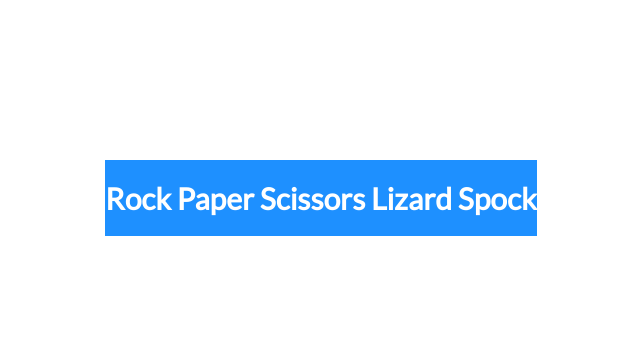
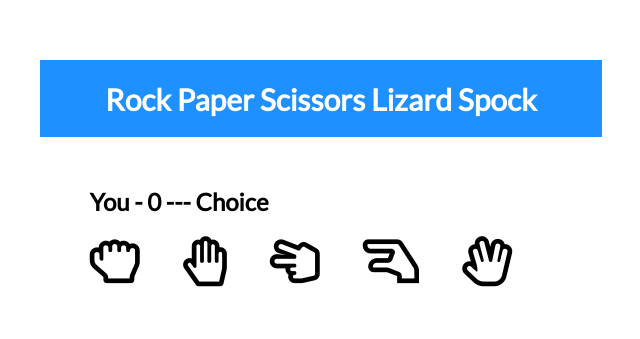
Before and after one commit to Erehmaryann/spock_rock_game, a plain HTML site: page index.html in a window 1280 px wide. Shown: the part 202-541 px from the top of the page, without its empty margins (319-959 px from the left). Drawn offline with Linux system fonts and the light colour scheme.

Commit message:
finished player container

```diff
--- a/index.html
+++ b/index.html
@@ -12,10 +12,27 @@
 		<link rel="stylesheet" href="style.css" />
 	</head>
 	<body>
+		<!-- Game Container -->
 		<div class="game-container">
 			<!-- Header -->
 			<div class="header">
 				<h1>Rock Paper Scissors Lizard Spock</h1>
+			</div>
+			<!-- Player Container -->
+			<div class="player-container" id="player">
+				<h2>
+					You - <span id="playerScore">0</span>
+					<span class="choice" id="playerChoice"> --- Choice</span>
+				</h2>
+				<i class="far fa-hand-rock" title="Rock" id="playerRock"></i>
+				<i class="far fa-hand-paper" title="Paper" id="playerPaper"></i>
+				<i
+					class="far fa-hand-scissors"
+					title="Scissors"
+					id="playerScissors"
+				></i>
+				<i class="far fa-hand-lizard" title="Lizard" id="playerLizard"></i>
+				<i class="far fa-hand-spock" title="Spock" id="playerSpock"></i>
 			</div>
 		</div>
 		<!-- Script -->
```
